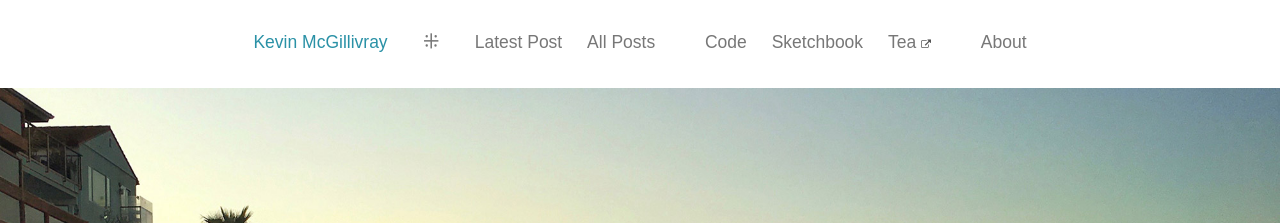
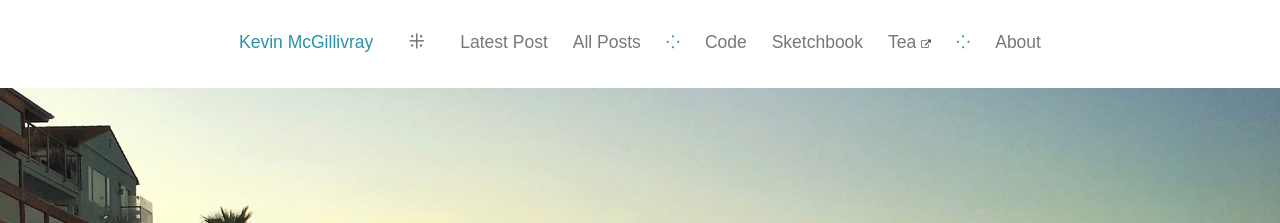
Before and after one commit to kmcgillivray/kmcgillivray.github.io, a Jekyll site: the page built from index.html, in a window 1280 px wide. Shown: the top 223 px of the page. Built offline with Jekyll 4.4.1, drawn with Linux system fonts in a browser that asks for light colours; nearby versions of some CDN libraries.

Commit message:
Iterate navbar

```diff
--- a/_includes/navigation.html
+++ b/_includes/navigation.html
@@ -8,7 +8,7 @@
 			<li class="dib ph2">
 				<a class="gray" href="/archive">All Posts</a>
 			</li>
-			<span class="db dib-ns light-gray ph2"><span class="dn di-ns"></span></span>
+      <span class="db dib-ns main ph2"><span class="dn di-ns">⁘</span></span>
 			<li class="dib ph2">
 				<a class="gray" href="/code">Code</a>
 			</li>
@@ -18,7 +18,7 @@
 			<li class="dib ph2">
   			<a target="_blank" class="gray" href="http://teaguide.co">Tea <span class="small fa fa-external-link mid-gray"></span></a>
   		</li>
-			<span class="db dib-ns light-gray ph2"><span class="dn di-ns"></span></span>
+      <span class="db dib-ns main ph2"><span class="dn di-ns">⁘</span></span>
   		<li class="dib ph2">
   			<a class="gray" href="/about">About</a>
   		</li>
```
